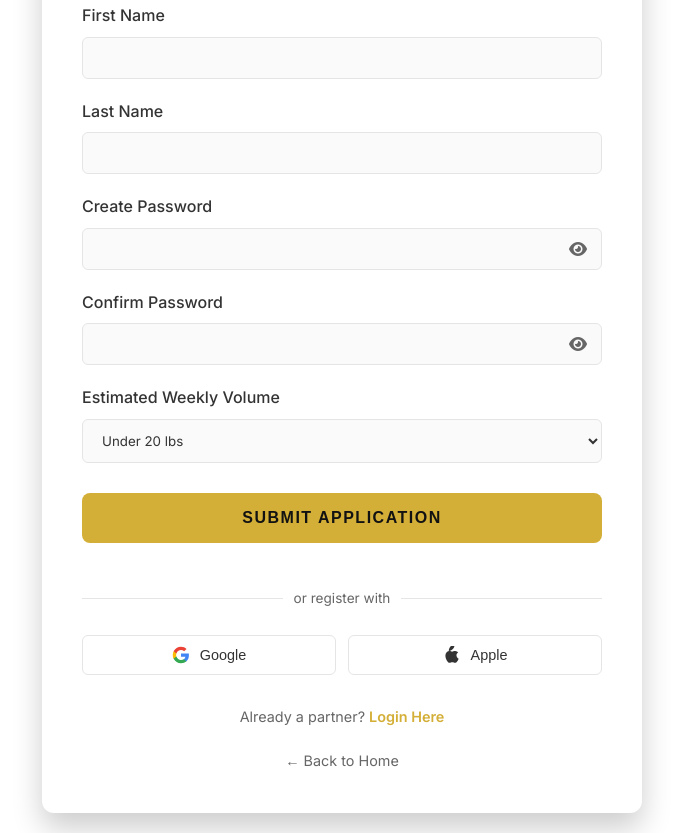
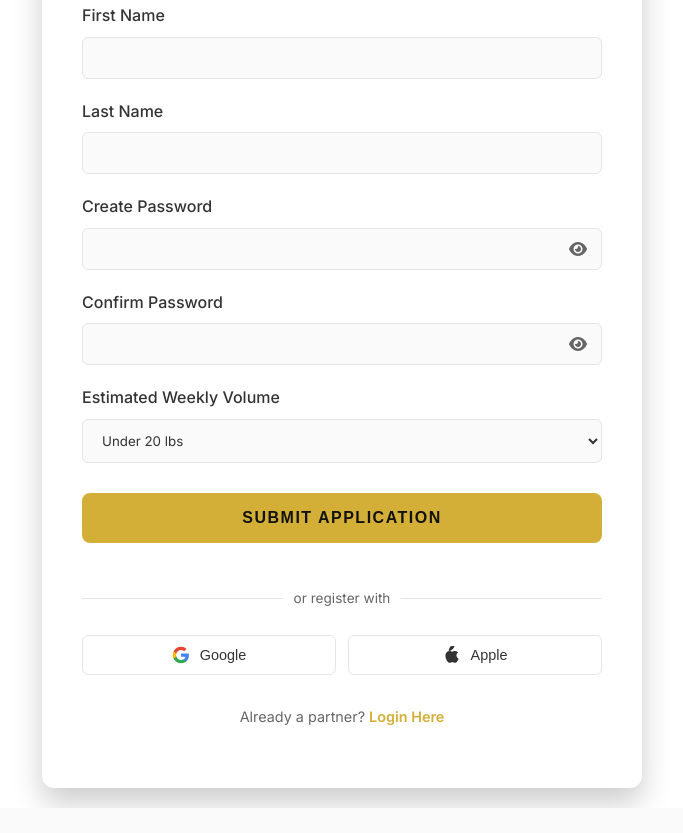
Before and after one commit to HTMLStaticWorks/Specialty_Coffee_Roaster_Website, a plain HTML site: page register.html in a window 1280 px wide. Shown: the part 304-1137 px from the top of the page, without its empty margins (298-981 px from the left). After the commit the page ends 1112 px from the top, so only its background shows below. Drawn offline with nearby package versions, Linux system fonts and the light colour scheme.

Commit message:
Update register.html

```diff
--- a/register.html
+++ b/register.html
@@ -80,7 +80,6 @@
 
             <p style="color: var(--text-light); font-size: 0.9rem;">Already a partner? <a href="login.html" style="color: var(--secondary); font-weight: bold;">Login Here</a></p>
             <div style="margin-top: 20px;">
-                <a href="index.html" style="color: var(--text-light); font-size: 0.9rem;">&larr; Back to Home</a>
             </div>
         </div>
     </div>
```
